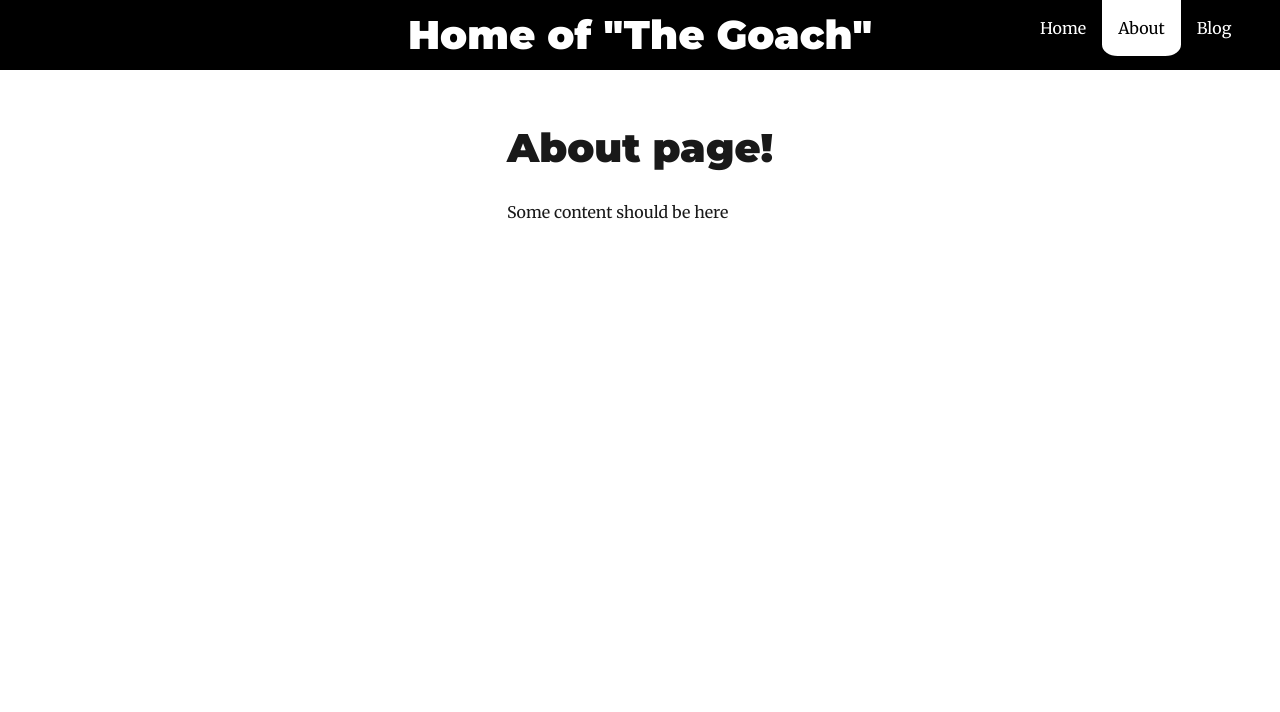
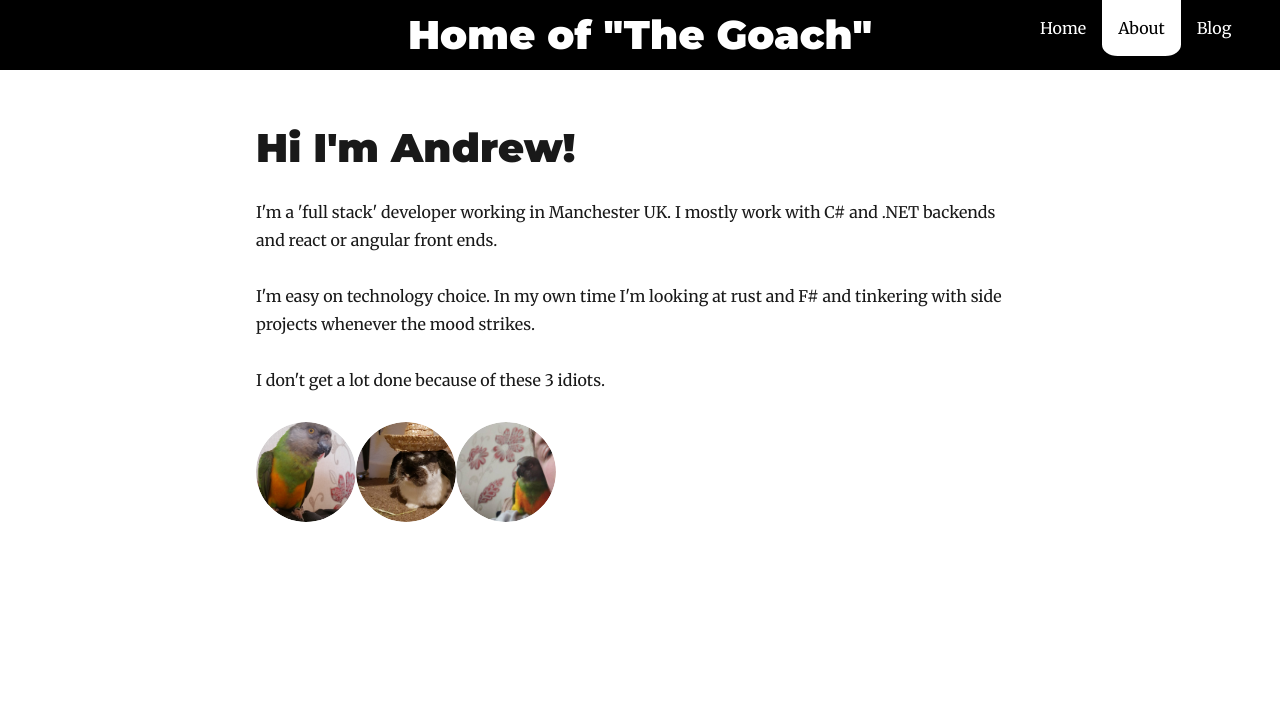
Before and after one commit to andrewgoacher/thegoach.dev, a Gatsby site: page /about in a window 1280 px wide. Shown: the top 712 px of the page. Built offline with nearby package versions, Linux system fonts and the light colour scheme; Gatsby itself is replaced by a stand-in of ours; some packages are replaced by stand-ins of ours.

Commit message:
Ad basic about page info and add some initial images of the boys

```diff
--- a/src/pages/about.js
+++ b/src/pages/about.js
@@ -1,56 +1,85 @@
 import React from "react"
-import { Link, graphql } from "gatsby"
+import { Link, graphql, StaticQuery } from "gatsby"
+import Image from 'gatsby-image';
 
 import SEO from "../components/seo"
-import PageLayout from '../components/layouts/pageLayout';
+import PageLayout from "../components/layouts/pageLayout"
 
-// import { rhythm } from "../utils/typography"
-
-class About extends React.Component {
-  render() {
-    // const { data } = this.props
-    // const siteTitle = data.site.siteMetadata.title
-
+const About = ({ location }) => {
   return (
-      <PageLayout location={this.props.location}>
+    <StaticQuery query={imageQueries} render={data => {
+      const author = data.site.siteMetadata
+      return (
+        <PageLayout location={location}>
           <SEO
             title="About me"
           />
-        <h1>About page!</h1>
+          <h1>Hi I'm Andrew!</h1>
 
           <p>
-          Some content should be here
+            I'm a 'full stack' developer working in Manchester UK. I mostly work with C# and .NET backends and react or
+            angular front ends.</p>
+          <p>
+            I'm easy on technology choice.
+            In my own time I'm looking at rust and F# and tinkering with side projects whenever the mood strikes.
           </p>
+
+          <p>
+            I don't get a lot done because of these 3 idiots.
+          </p>
+            <Image
+              fixed={data.charlie.childImageSharp.fixed}
+              alt={author}
+              style={{ borderRadius: "100%" }}
+              imgStyle={{ borderRadius: "50%" }}/>
+
+            <Image
+              fixed={data.bigfoot.childImageSharp.fixed}
+              alt={author}
+              style={{ borderRadius: "100%" }}
+              imgStyle={{ borderRadius: "50%" }}/>
+
+
+            <Image
+              fixed={data.merlin.childImageSharp.fixed}
+              alt={author}
+              style={{ borderRadius: "100%" }}
+              imgStyle={{ borderRadius: "50%" }}/>
+
         </PageLayout>
       )
-  }
+    }}/>
+  )
 }
 
 export default About
-//
-// export const pageQuery = graphql`
-//     query {
-//         site {
-//             siteMetadata {
-//                 title
-//             }
-//         }
-//     }
-// `
-/*
-#    allMarkdownRemark(sort: { fields: [frontmatter___date], order: DESC }) {
-#      edges {
-#        node {
-#          excerpt
-#          fields {
-#            slug
-#          }
-#          frontmatter {
-#            date(formatString: "MMMM DD, YYYY")
-#            title
-#            description
-#          }
-#        }
-#      }
-#    }
- */
+const imageQueries = graphql`
+    query ImageQueries {
+        site {
+            siteMetadata {
+                author
+            }
+        }
+        charlie: file(absolutePath: {regex: "/charlie.jpg/"}) {
+            childImageSharp {
+                fixed(width: 100, height: 100) {
+                    ...GatsbyImageSharpFixed
+                }
+            }
+        }
+        merlin: file(absolutePath: {regex: "/merlin.jpg/"}) {
+            childImageSharp {
+                fixed(width: 100, height: 100) {
+                    ...GatsbyImageSharpFixed
+                }
+            }
+        }
+        bigfoot: file(absolutePath: {regex: "/bigfoot.jpg/"}) {
+            childImageSharp {
+                fixed(width: 100, height: 100) {
+                    ...GatsbyImageSharpFixed
+                }
+            }
+        }
+    }
+`
```
Also changed, not shown: content/assets/bigfoot.jpg (added), content/assets/charlie.jpg (added), content/assets/merlin.jpg (added). Lines whose indentation alone changed are shown as unchanged.
